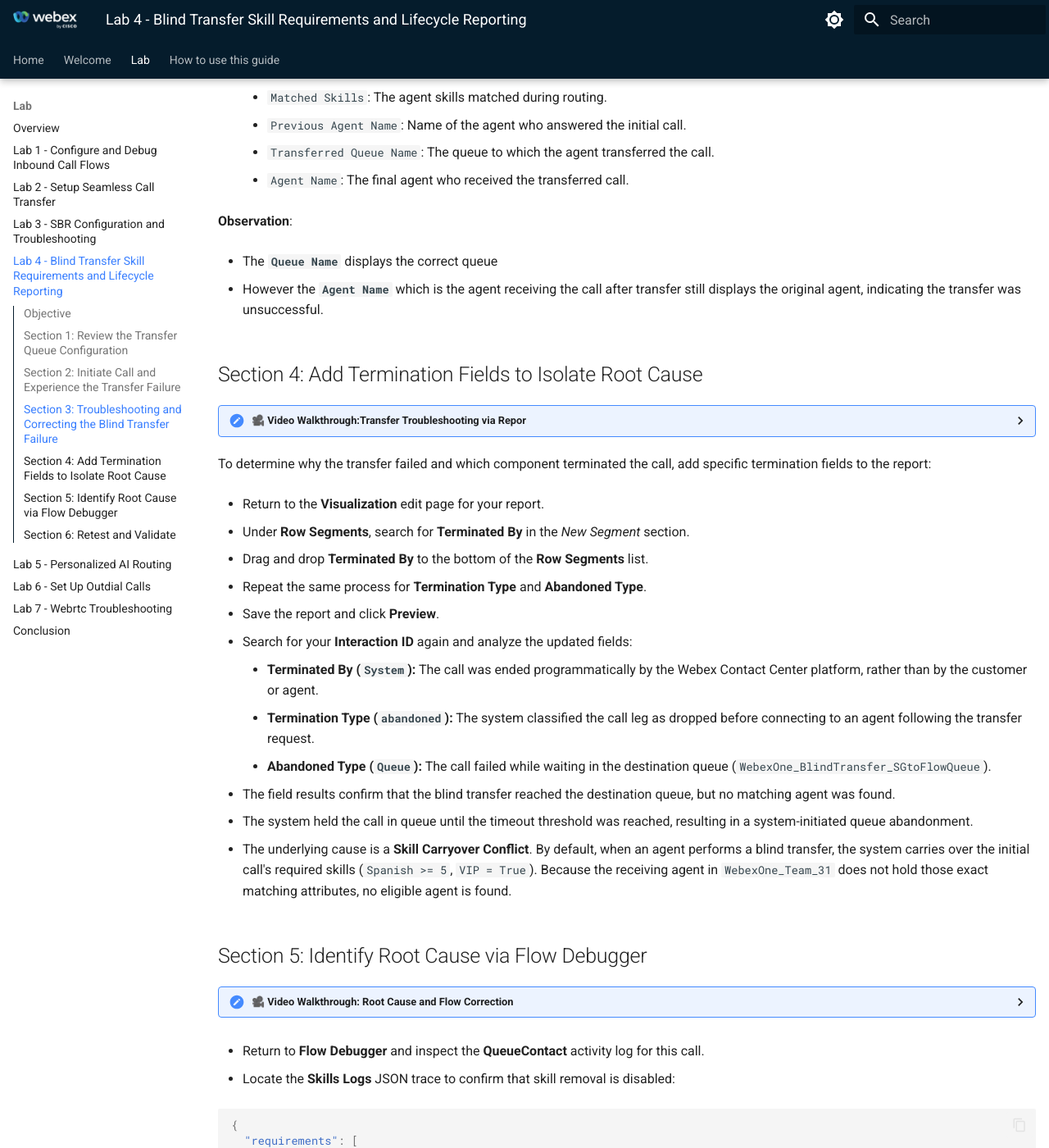
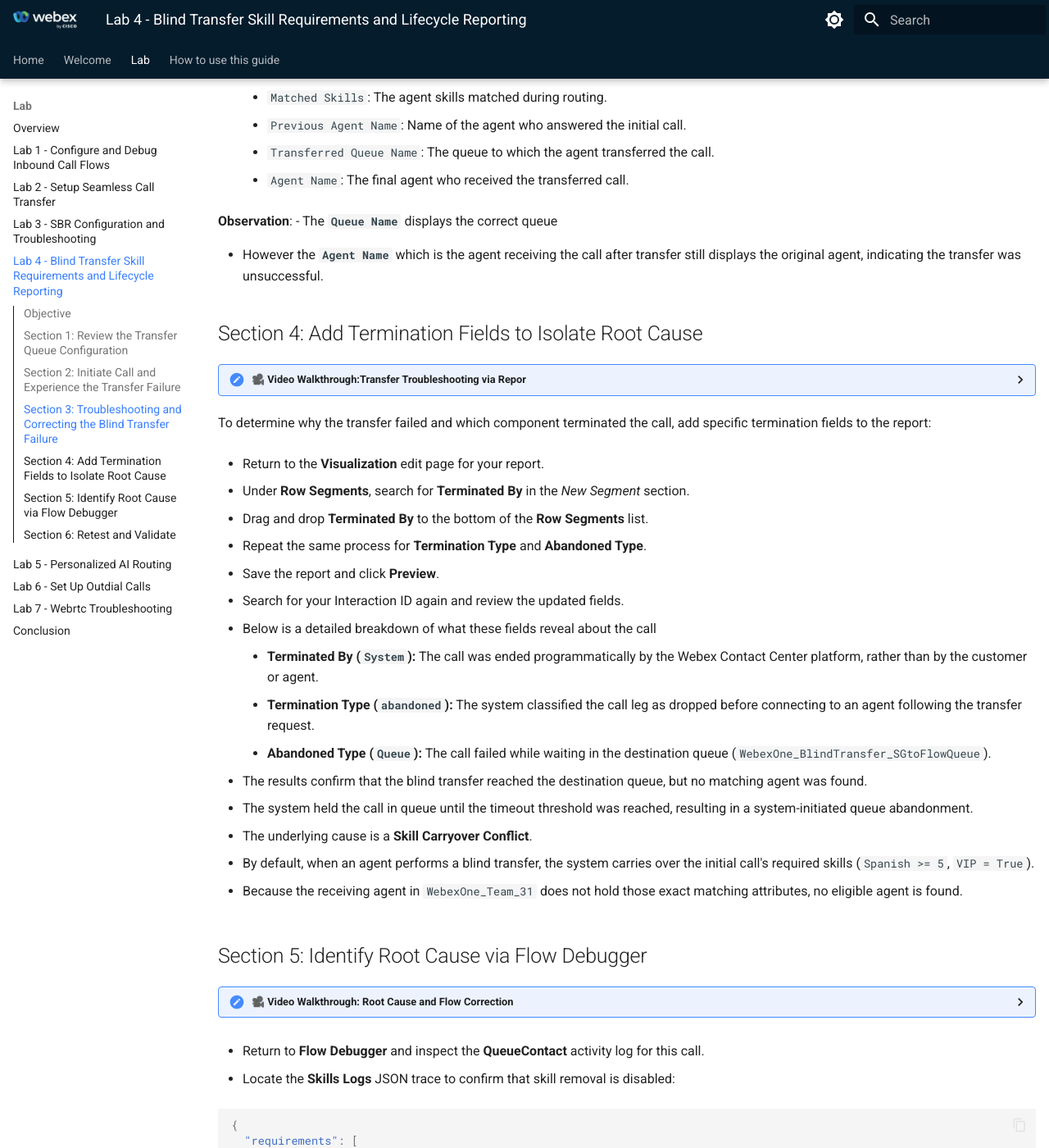
Before and after one commit to WebexCC-SA/LAB-21177, an MkDocs documentation site: the page built from docs/Excercise4.md, in a window 1280 px wide and 1400 px high, scrolled down 3284 px. Shown: the whole window at 82% size. Built offline with MkDocs 1.6.1 and Material for MkDocs 9.7.7, drawn with Linux system fonts in a browser that asks for light colours.

Commit message:
Update Excercise4.md

```diff
--- a/docs/Excercise4.md
+++ b/docs/Excercise4.md
@@ -155,7 +155,6 @@
 	* `Agent Name`: The final agent who received the transferred call.
 
 **Observation**:
-
 - The **`Queue Name`** displays the correct queue
 
 - However the **`Agent Name`** which is the agent receiving the call after transfer still displays the original agent, indicating the transfer was unsuccessful.
@@ -182,16 +181,22 @@
 
 - Save the report and click **Preview**.
 
-- Search for your **Interaction ID** again and analyze the updated fields:
+- Search for your Interaction ID again and review the updated fields.
+
+- Below is a detailed breakdown of what these fields reveal about the call
 	* **Terminated By (`System`):** The call was ended programmatically by the Webex Contact Center platform, rather than by the customer or agent.
 	* **Termination Type (`abandoned`):** The system classified the call leg as dropped before connecting to an agent following the transfer request.
 	* **Abandoned Type (`Queue`):** The call failed while waiting in the destination queue (`WebexOne_BlindTransfer_SGtoFlowQueue`).
 
-- The field results confirm that the blind transfer reached the destination queue, but no matching agent was found.
+- The results confirm that the blind transfer reached the destination queue, but no matching agent was found.
 
 - The system held the call in queue until the timeout threshold was reached, resulting in a system-initiated queue abandonment.
 
-- The underlying cause is a **Skill Carryover Conflict**. By default, when an agent performs a blind transfer, the system carries over the initial call's required skills (`Spanish >= 5`, `VIP = True`). Because the receiving agent in `WebexOne_Team_31` does not hold those exact matching attributes, no eligible agent is found.
+- The underlying cause is a **Skill Carryover Conflict**.
+
+- By default, when an agent performs a blind transfer, the system carries over the initial call's required skills (`Spanish >= 5`, `VIP = True`).
+
+- Because the receiving agent in `WebexOne_Team_31` does not hold those exact matching attributes, no eligible agent is found.
 
 ## Section 5: Identify Root Cause via Flow Debugger
 
```
